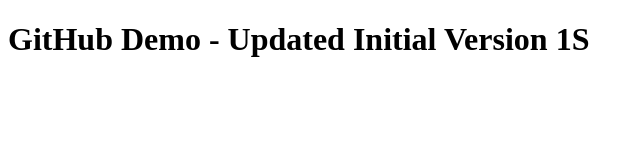
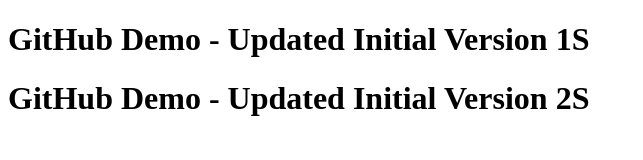
Before and after one commit to christinegonib/christinegonibist250.github.io, a plain HTML site: page index.html in a window 1280 px wide. Shown: the whole page, without its empty margins (0-643 px from the left). Drawn offline with Linux system fonts and the light colour scheme.

Commit message:
Update index.html

```diff
--- a/index.html
+++ b/index.html
@@ -7,5 +7,6 @@
   </head>
   <body>
     <h1>GitHub Demo - Updated Initial Version 1S</h1>
+    <h1>GitHub Demo - Updated Initial Version 2S</h1>
   </body>
 </html>
```
